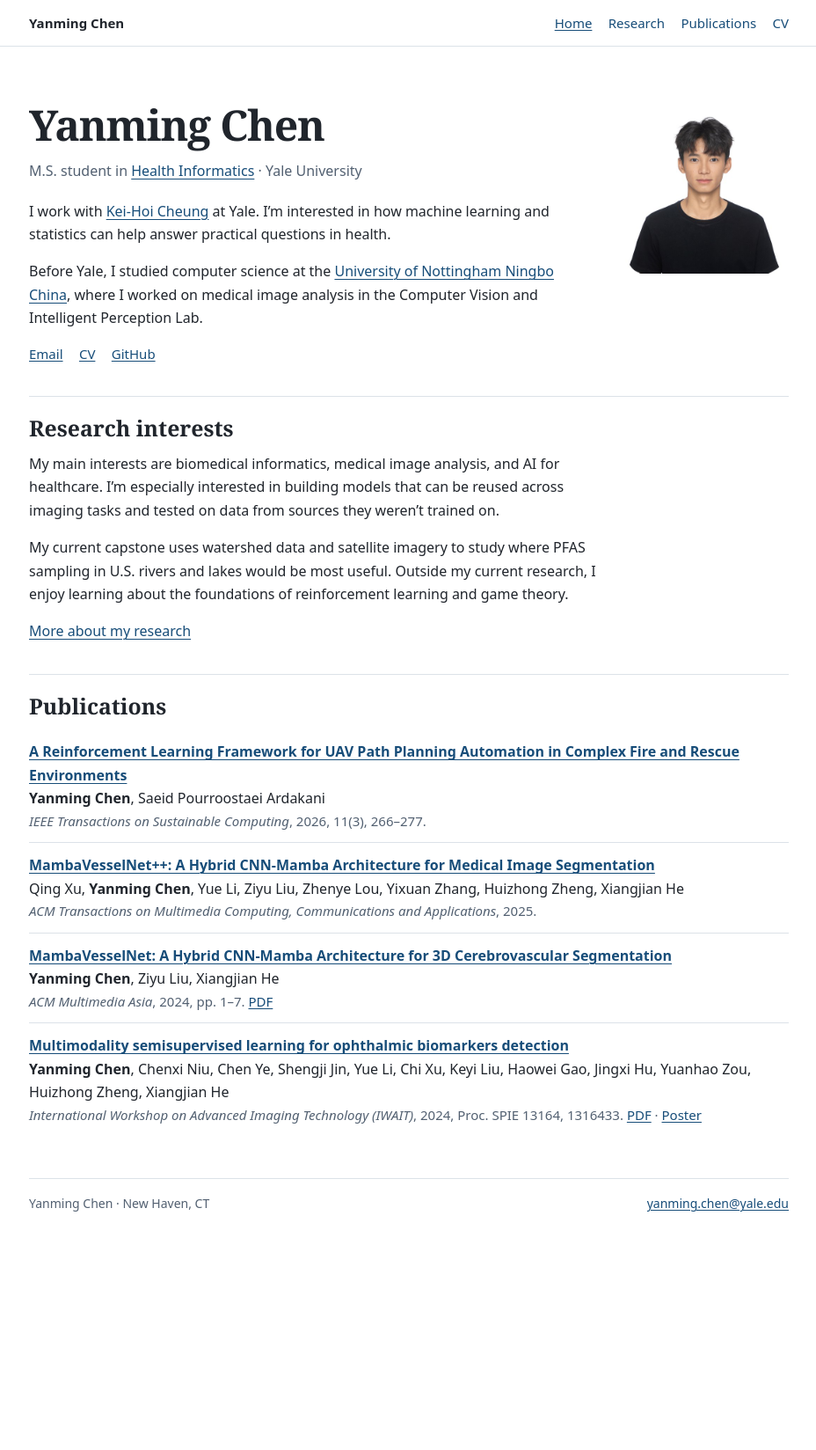
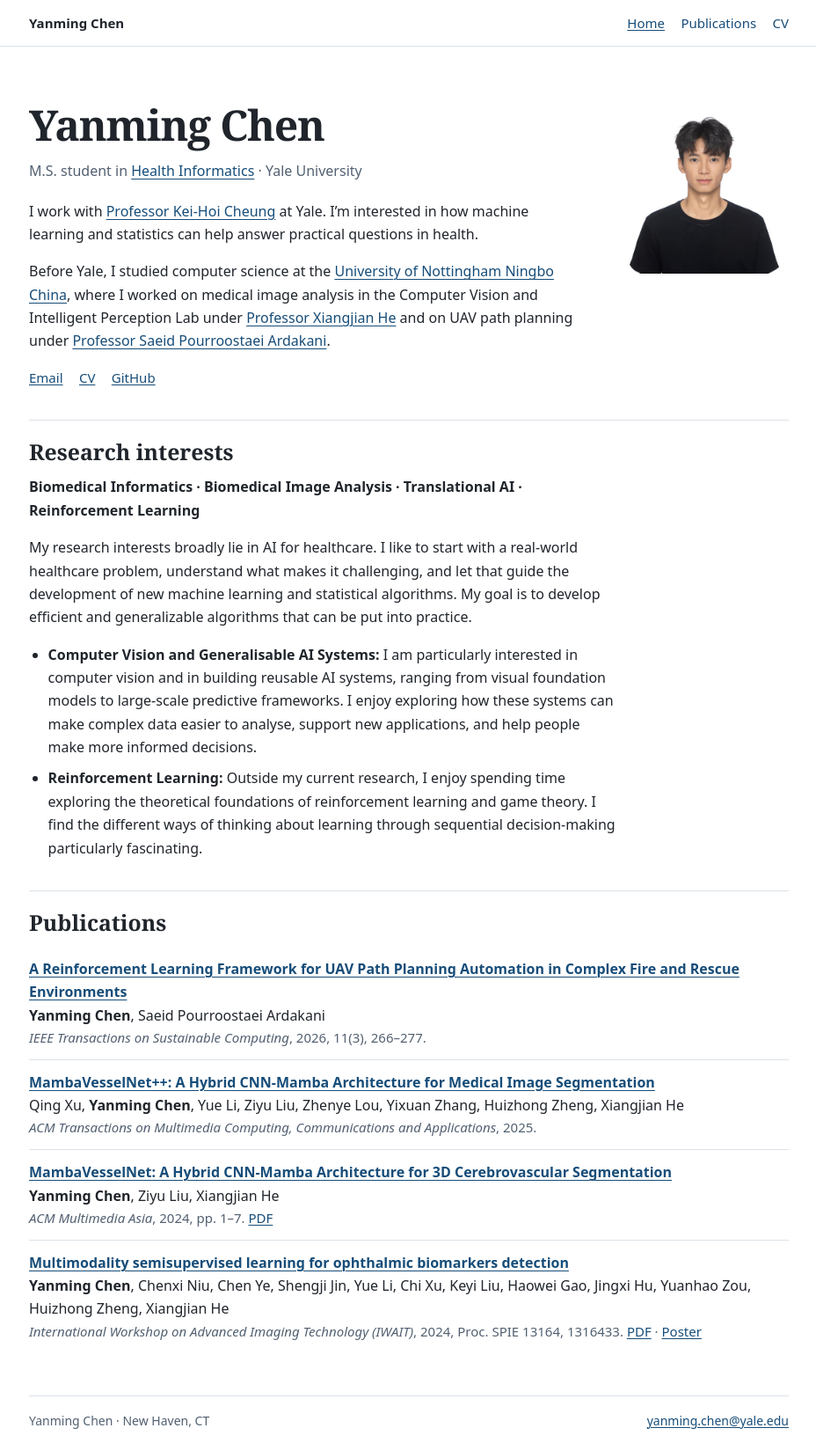
Before and after one commit to CC0117/cc0117.github.io, a Jekyll site: the page built from _pages/about.md, in a window 1280 px wide. Shown: the whole page at 88% size, without its empty margins (175-1103 px from the left). Built offline with Jekyll 4.4.1, drawn with Linux system fonts in a browser that asks for light colours; before the commit the page ends 1402 px from its top, so only the background shows below that.

Commit message:
Update homepage bio and research interests

```diff
--- a/_data/navigation.yml
+++ b/_data/navigation.yml
@@ -1,9 +1,6 @@
 main:
   - title: Home
     url: /
-
-  - title: Research
-    url: /experiences/
 
   - title: Publications
     url: /publications/
--- a/_pages/about.md
+++ b/_pages/about.md
@@ -12,8 +12,8 @@ redirect_from:
   <div class="intro-copy">
     <h1>Yanming Chen</h1>
     <p class="affiliation">M.S. student in <a href="https://ysph.yale.edu/school-of-public-health/graduate-programs/master-of-science-in-public-health-msph/health-informatics/">Health Informatics</a> · Yale University</p>
-    <p>I work with <a href="https://medicine.yale.edu/profile/kei-cheung/">Kei-Hoi Cheung</a> at Yale. I’m interested in how machine learning and statistics can help answer practical questions in health.</p>
-    <p>Before Yale, I studied computer science at the <a href="https://www.nottingham.edu.cn/en/about/who-we-are.aspx">University of Nottingham Ningbo China</a>, where I worked on medical image analysis in the Computer Vision and Intelligent Perception Lab.</p>
+    <p>I work with <a href="https://medicine.yale.edu/profile/kei-cheung/">Professor Kei-Hoi Cheung</a> at Yale. I’m interested in how machine learning and statistics can help answer practical questions in health.</p>
+    <p>Before Yale, I studied computer science at the <a href="https://www.nottingham.edu.cn/en/about/who-we-are.aspx">University of Nottingham Ningbo China</a>, where I worked on medical image analysis in the Computer Vision and Intelligent Perception Lab under <a href="https://scholar.google.com.au/citations?user=BiBXGfIAAAAJ&amp;hl=en">Professor Xiangjian He</a> and on UAV path planning under <a href="https://scholar.google.com/citations?user=3OeHr8gAAAAJ&amp;hl=en">Professor Saeid Pourroostaei Ardakani</a>.</p>
     <ul class="profile-links" aria-label="Contact and profiles">
       <li><a href="mailto:{{ site.author.email | escape }}">Email</a></li>
       <li><a href="{{ '/cv/' | relative_url }}">CV</a></li>
@@ -25,11 +25,12 @@ redirect_from:
 
 ## Research interests
 
-My main interests are biomedical informatics, medical image analysis, and AI for healthcare. I’m especially interested in building models that can be reused across imaging tasks and tested on data from sources they weren’t trained on.
+**Biomedical Informatics · Biomedical Image Analysis · Translational AI · Reinforcement Learning**
 
-My current capstone uses watershed data and satellite imagery to study where PFAS sampling in U.S. rivers and lakes would be most useful. Outside my current research, I enjoy learning about the foundations of reinforcement learning and game theory.
+My research interests broadly lie in AI for healthcare. I like to start with a real-world healthcare problem, understand what makes it challenging, and let that guide the development of new machine learning and statistical algorithms. My goal is to develop efficient and generalizable algorithms that can be put into practice.
 
-[More about my research]({{ '/experiences/' | relative_url }})
+- **Computer Vision and Generalisable AI Systems:** I am particularly interested in computer vision and in building reusable AI systems, ranging from visual foundation models to large-scale predictive frameworks. I enjoy exploring how these systems can make complex data easier to analyse, support new applications, and help people make more informed decisions.
+- **Reinforcement Learning:** Outside my current research, I enjoy spending time exploring the theoretical foundations of reinforcement learning and game theory. I find the different ways of thinking about learning through sequential decision-making particularly fascinating.
 
 ## Publications
 
```
Also changed, not shown: _pages/experiences.md (+1 -0 lines).
